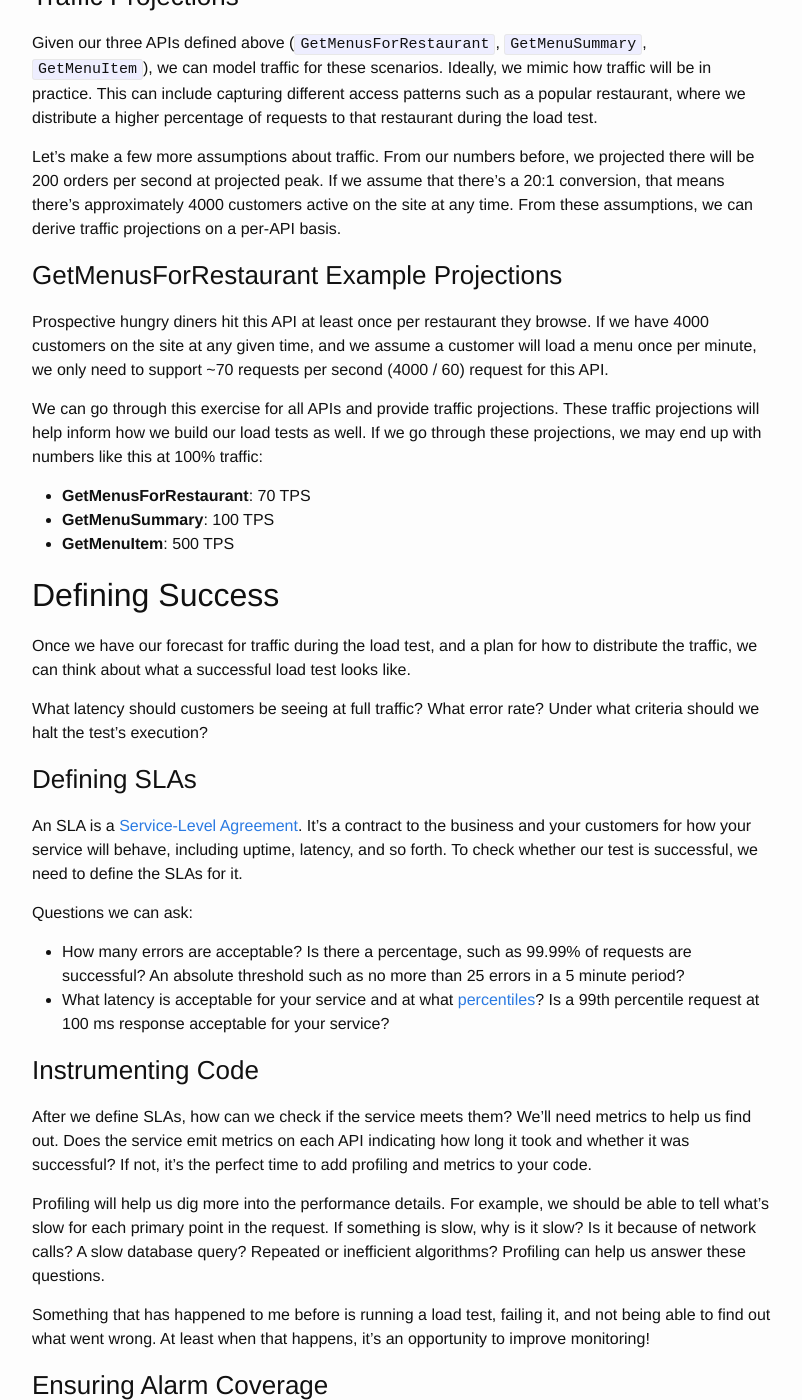
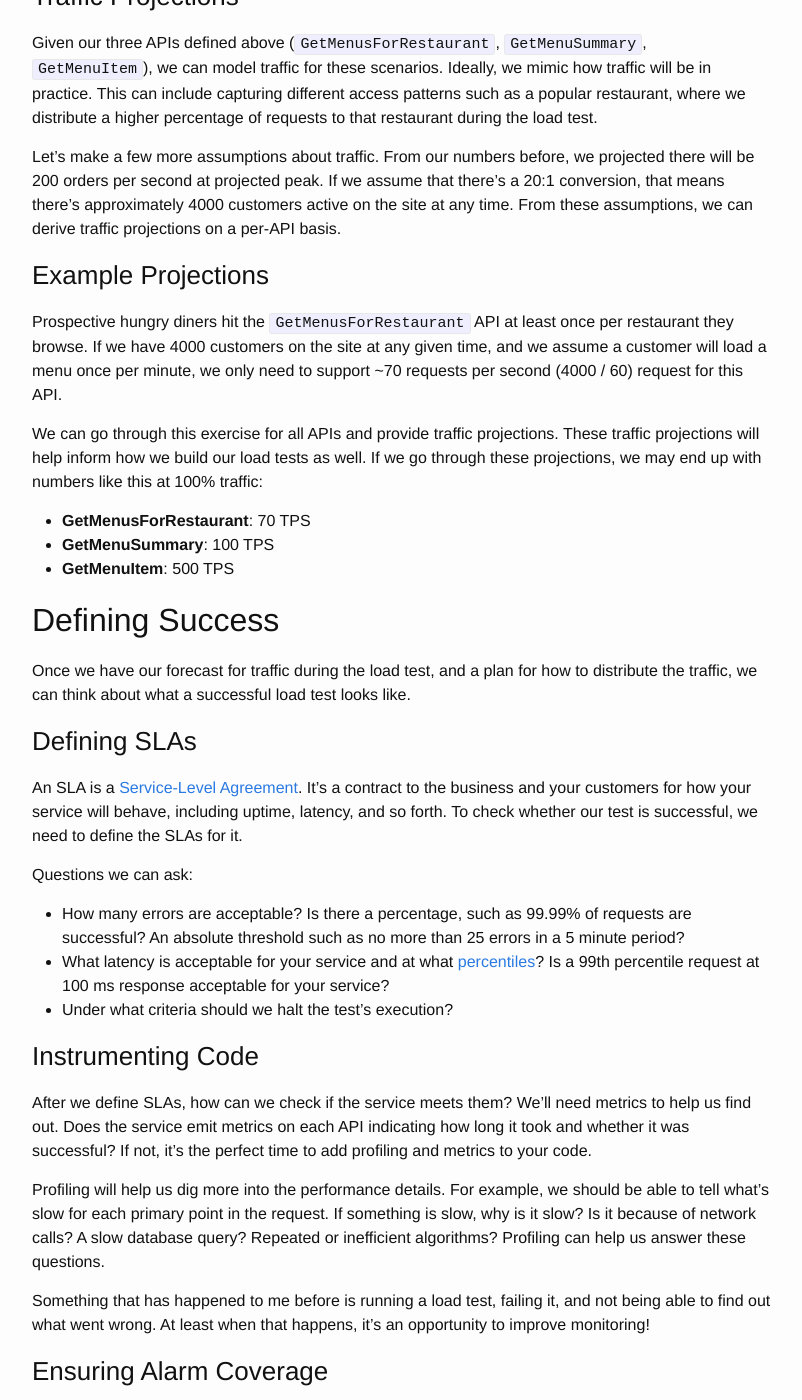
Before and after one commit to kevinlondon/kevinlondon.github.io, a Jekyll site: the page built from _posts/2022-01-13-load-testing-guide.md, in a window 1280 px wide and 1400 px high, scrolled down 2289 px. Shown: the whole window, without its empty margins (238-1040 px from the left). Built offline with Jekyll 4.4.1, drawn with Linux system fonts in a browser that asks for light colours; comment, search, counter and statistics services are not loaded.

Commit message:
Few more updates

```diff
--- a/_posts/2022-01-13-load-testing-guide.md
+++ b/_posts/2022-01-13-load-testing-guide.md
@@ -126,11 +126,11 @@ we assume that there's a 20:1 conversion, that means there's approximately 4000
 customers active on the site at any time. From these assumptions, we can derive
 traffic projections on a per-API basis.
 
-### GetMenusForRestaurant Example Projections
-Prospective hungry diners hit this API at least once per restaurant they
-browse. If we have 4000 customers on the site at any given time, and we assume
-a customer will load a menu once per minute, we only need to support ~70
-requests per second (4000 / 60) request for this API.
+### Example Projections
+Prospective hungry diners hit the `GetMenusForRestaurant` API at least once per
+restaurant they browse. If we have 4000 customers on the site at any given time,
+and we assume a customer will load a menu once per minute, we only need to
+support ~70 requests per second (4000 / 60) request for this API.
 
 We can go through this exercise for all APIs and provide traffic projections.
 These traffic projections will help inform how we build our load tests as well.
@@ -147,8 +147,6 @@ Once we have our forecast for traffic during the load test, and a plan for how
 to distribute the traffic, we can think about what a successful load test looks
 like.
 
-What latency should customers be seeing at full traffic? What error rate?
-Under what criteria should we halt the test's execution?
 
 ### Defining SLAs
 An SLA is a [Service-Level
@@ -164,6 +162,7 @@ Questions we can ask:
 * What latency is acceptable for your service and at what
   [percentiles](https://blog.bramp.net/post/2018/01/16/measuring-percentile-latency/)?
   Is a 99th percentile request at 100 ms response acceptable for your service?
+* Under what criteria should we halt the test's execution?
 
 ### Instrumenting Code
 After we define SLAs, how can we check if the service meets them? We'll need
```
